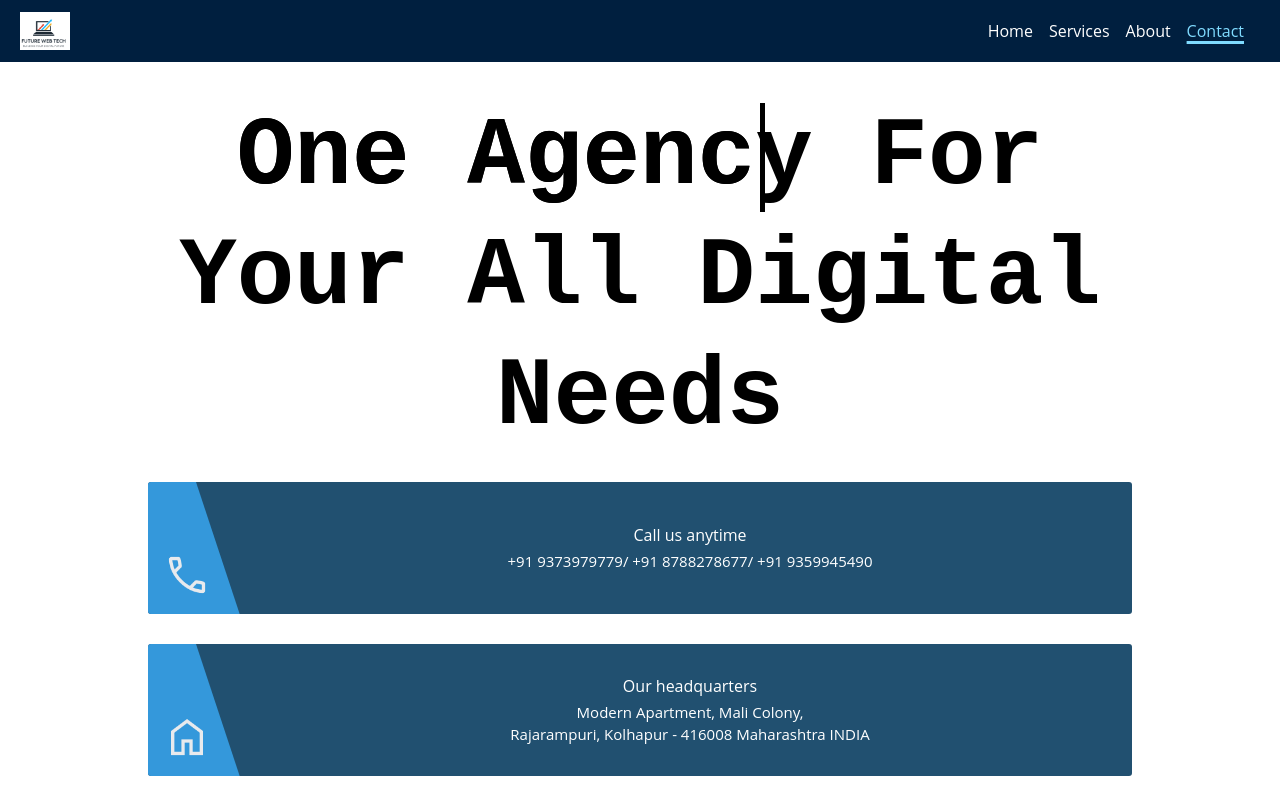
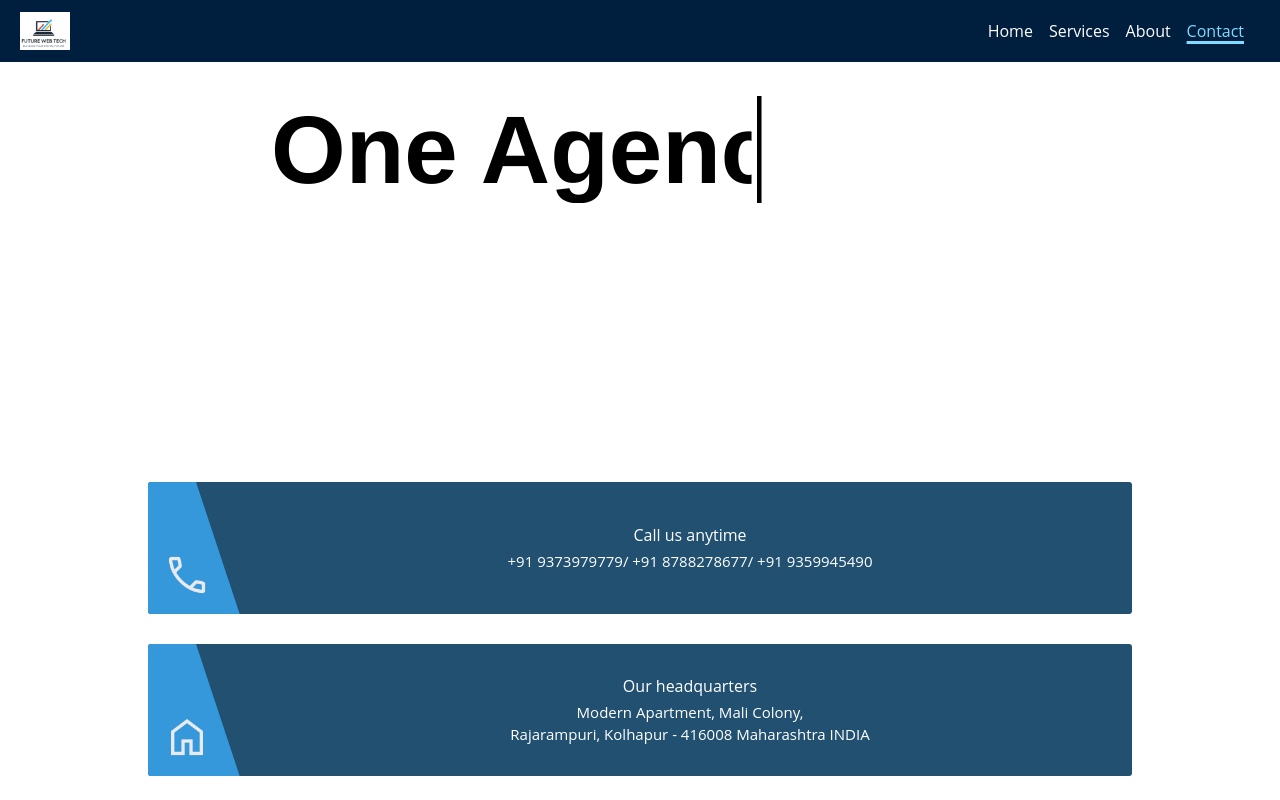
Before and after one commit to aditya06px/futurewebtech, a React (Create React App) app: page /contact in a window 1280 px wide. Shown: the top 800 px of the page. Built offline with nearby package versions, Linux system fonts and the light colour scheme.

Commit message:
configuration for apache added, now after reloading it won't show error

```diff
--- a/src/Component/ContactUs/ContactUs.css
+++ b/src/Component/ContactUs/ContactUs.css
@@ -2,6 +2,17 @@
   padding: 15px;
   text-align: center;
 }
+
+.contact-us-heading {
+  margin-bottom: 15px;
+  color: var(--title-color);
+  font-size: 51px;
+  line-height: 76.5px;
+  text-align: left;
+  font-family: 'Poppins', Helvetica, Arial, Lucida, sans-serif;
+  font-weight: 600;
+}
+
 
 /* TYPE WRITER ANIMATION */
 .contact-us-text-animation {
@@ -14,15 +25,10 @@
 }
 
 .contact-us-heading {
-  margin-bottom: 15px;
-  font-size: 51px;
-  line-height: 76.5px;
-  text-align: left;
-  font-weight: 600;
-  color: black;
+  color: #0000;
   background:
-    linear-gradient(-90deg, black 5px, #0000 0) 10px 0,
-    linear-gradient(black 0 0) 0 0;
+  linear-gradient(-90deg, black 5px, #0000 0) 10px 0,
+  linear-gradient(black 0 0) 0 0;
   background-size: calc(var(--n) * 1ch) 200%;
   -webkit-background-clip: padding-box, text;
   background-clip: padding-box, text;
--- a/src/Component/Footer/MobileFooter/MobileFooter.css
+++ b/src/Component/Footer/MobileFooter/MobileFooter.css
@@ -12,13 +12,13 @@
     margin-bottom: 20px;
   }
 
-  .mobilefooter-quick-links h3,
-  .mobilefooter-sitemap h3 {
+  .mobilefooter-quick-links h3 {
     margin-bottom: 10px;
     font-size: 23px;
     font-weight: 700;
     line-height: 34.5px;
-    text-align: left;
+    text-align: center;
+
   }
 
   .mobilefooter-quick-links ul,
--- a/src/Component/Footer/MobileFooter/MobileFooter.js
+++ b/src/Component/Footer/MobileFooter/MobileFooter.js
@@ -20,8 +20,8 @@ function MobileFooter( { activePage, handleItemClick } ) {
       </ul>
     </div>
     <div className="mobilefooter-sitemap">
-      <h3>Sitemap</h3>
       <ul className='mobilefooter-page-links'>
+      <li>Sitemap</li>
         <li>
         <Link to='/about' onClick={() => handleItemClick('About')} >About us</Link>
         </li>
```
